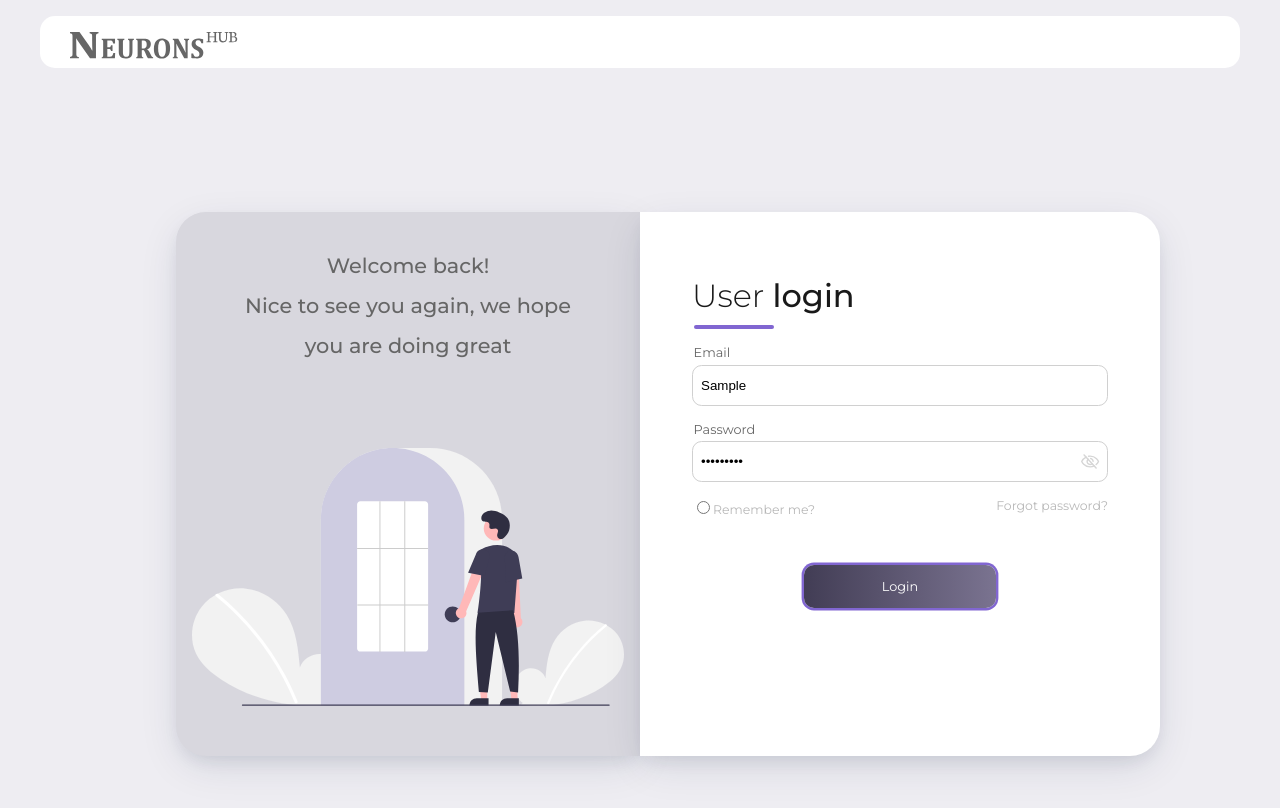
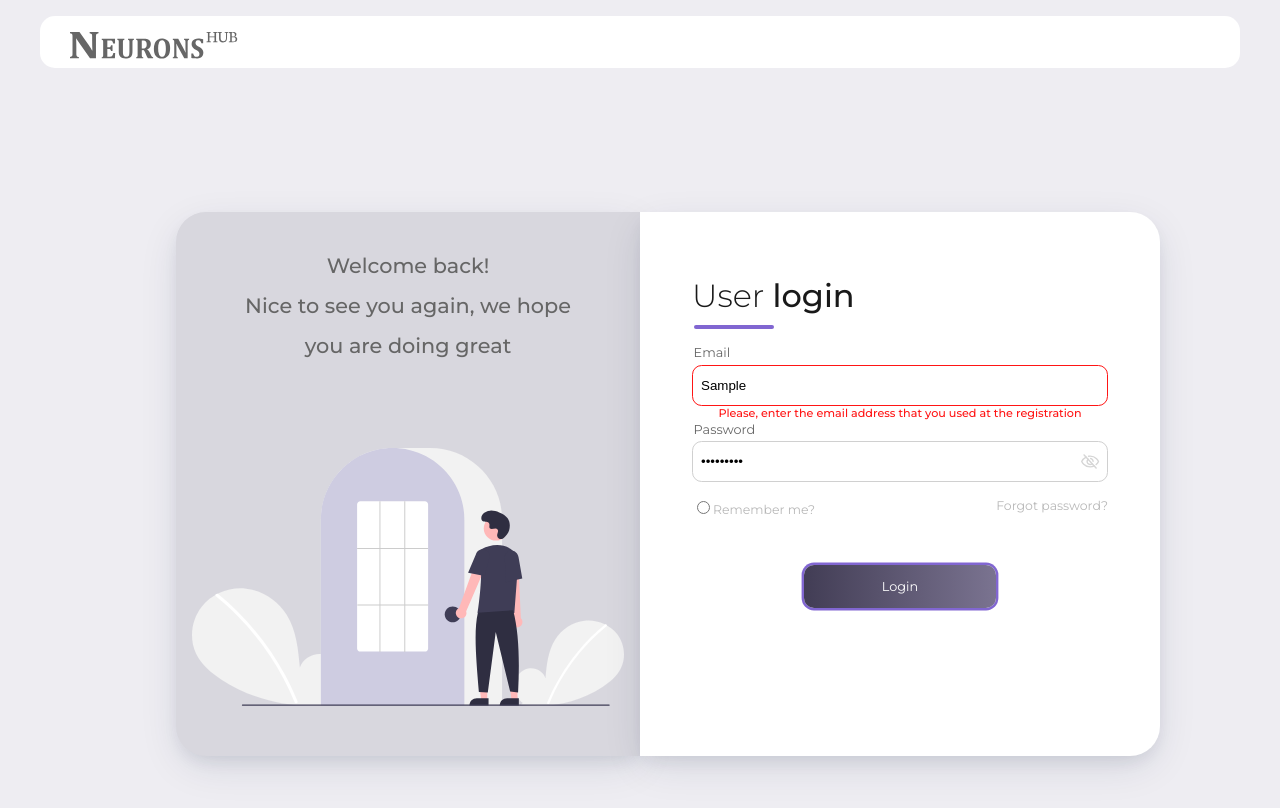
Before and after one commit to calm-prog/neuronsinc-mockup-implementation, a React (Create React App) app: page / in a window 1280 px wide. Both pictures are taken after typing "Sample", "Sample123" into the empty fields and a click on the button "Login". Shown: the top 808 px of the page. Built offline with nearby package versions, Linux system fonts and the light colour scheme.

Commit message:
Logic and styling added for validation feedback

```diff
--- a/src/components/login/LoginForm.tsx
+++ b/src/components/login/LoginForm.tsx
@@ -3,11 +3,16 @@ import TextInput from '../shared/TextInput'
 import {useState} from 'react'
 import Button from '../shared/Button';
 
+interface ValidationError {
+    email: boolean,
+    password: boolean
+}
+
 const LoginForm = () => {
     const [emailVal, setEmailVal] = useState<string>("");
     const [passwordVal, setPasswordVal] = useState<string>("");
     const [rememberDetails, setRememberDetails] = useState<boolean>(false);
-    const [validationError, setValidationError] = useState<object>({email: false, password: false});
+    const [validationError, setValidationError] = useState<ValidationError>({email: false, password: false});
 
     const handleSubmit = (e:any):void => {
         e.preventDefault();
@@ -41,12 +46,18 @@ const LoginForm = () => {
                         placeholder="Jane@company.com"
                         value={emailVal}
                         handleChange={setEmailVal}
+                        errorText="Please, enter the email address that you used at the registration"
+                        error={validationError}
+                        setError={setValidationError}
                     />
                     <TextInput
                         title="Password"
                         value={passwordVal}
                         handleChange={setPasswordVal}
                         hasIcon={true}
+                        errorText="Please, enter your password"
+                        error={validationError}
+                        setError={setValidationError}
                     />
                     <div className="login-assistance">
                         <div>
--- a/src/components/shared/TextInput.scss
+++ b/src/components/shared/TextInput.scss
@@ -19,10 +19,15 @@
     padding: 0.75rem 0.5rem;
     border: 1px solid #D0D0D0;
     border-radius: 0.6rem;
+    transition: 0.2s;
 
     &:focus {
         box-shadow: 0 0 0.1rem 0.07rem $input-primary;
         outline: none;
+    }
+
+    &.error {
+        border-color: #ff1515;
     }
 }
 
@@ -35,3 +40,18 @@
     width: 1.2rem;
     top: 0;
 }
+
+.validation-error {
+    font-size: 0.7rem;
+    color: #ff1515;
+    font-weight: 500;
+    position: absolute;
+    opacity: 0;
+    text-align: center;
+    width: 100%;
+    transition: 0.2s;
+
+    &.active {
+        opacity: 1;
+    }
+}
--- a/src/components/shared/TextInput.tsx
+++ b/src/components/shared/TextInput.tsx
@@ -3,33 +3,53 @@ import './TextInput.scss'
 import hidePassword from '../../icons/hide-password.svg'
 import showPassword from '../../icons/show-password.svg'
 
+interface Error {
+    email: boolean,
+    password: boolean
+}
+
 interface Props {
     title: string,
-    placeholder?: string,
     value: string,
     handleChange: (value: string) => void,
-    hasIcon?: boolean
+    error: Error,
+    setError: React.Dispatch<React.SetStateAction<Error>>,
+    errorText: string,
+    placeholder?: string,
+    hasIcon?: boolean,
 }
 
-const Input: React.FC<Props> = ({title, placeholder, value, handleChange, hasIcon}) => {
+const Input: React.FC<Props> = ({title, placeholder, value, handleChange, error, setError, errorText, hasIcon}) => {
 
     const [passwordVisibility, setPasswordVisibility] = useState<boolean>(false);
 
-    const handleClick = () => {
+    const handleClick = ():void => {
         passwordVisibility
         ? setPasswordVisibility(false)
         : setPasswordVisibility(true)
     }
 
+    const handleFocus = ():void => {
+        if(error && title==="Email"){
+            setError({...error, email: false})
+        } else if(error && title==="Password") {
+            setError({...error, password: false})
+        }
+    }
+
+    let errorVal = title ==="Email" ? error.email : error.password;
     return (
         <>
             <div className="input-title">{title}</div>
             <div className="input-container">
-                <input className="input-field"
-                       value={value} placeholder={placeholder}
+                <input className={"input-field" + (errorVal ? " error" : "")}
+                       value={value}
+                       placeholder={placeholder}
                        onChange={(e) => handleChange(e.target.value)}
+                       onFocus={handleFocus}
                        type={!passwordVisibility && hasIcon ? "password" : "text"}
                        />
+                <div className={"validation-error" + (errorVal ? " active" : "")}>{errorText}</div>
                 {hasIcon && <img className="password-visibility-icon"
                              alt="password-visibility"
                              src={passwordVisibility ? showPassword : hidePassword}
```
